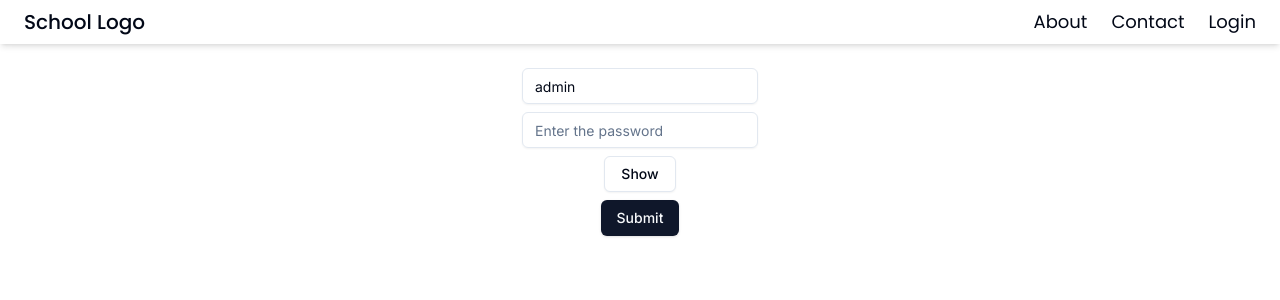
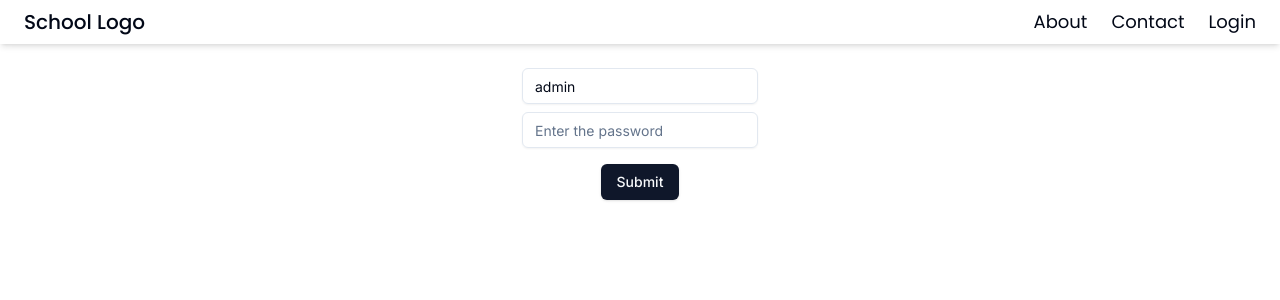
Before and after one commit to darshanrijal/school, a Next.js app: page /login in a window 1280 px wide. Shown: the top 300 px of the page. Built offline with nearby package versions, Linux system fonts and the light colour scheme.

Commit message:
Wrapped 'Show/Hide' button with conditional rendering based on 'password' value

```diff
--- a/app/login/page.jsx
+++ b/app/login/page.jsx
@@ -35,6 +35,7 @@ const Login = () => {
             onChange={(e) => setPassword(e.target.value)}
           />
           <div className="grid place-items-center">
+            {password && (
               <Button
                 type="button"
                 variant="outline"
@@ -42,6 +43,7 @@ const Login = () => {
               >
                 {isPassword ? "Show" : "Hide"}
               </Button>
+            )}
           </div>
         </label>
         <Button type="submit">Submit</Button>
```
Lines whose indentation alone changed are shown as unchanged.
